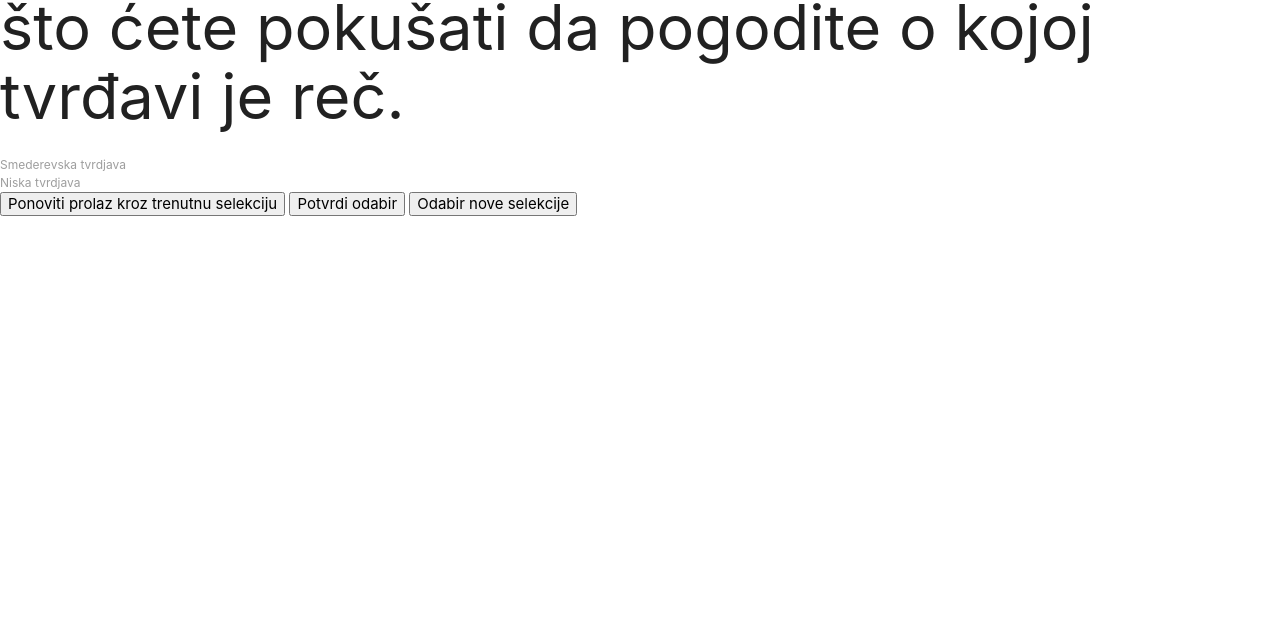
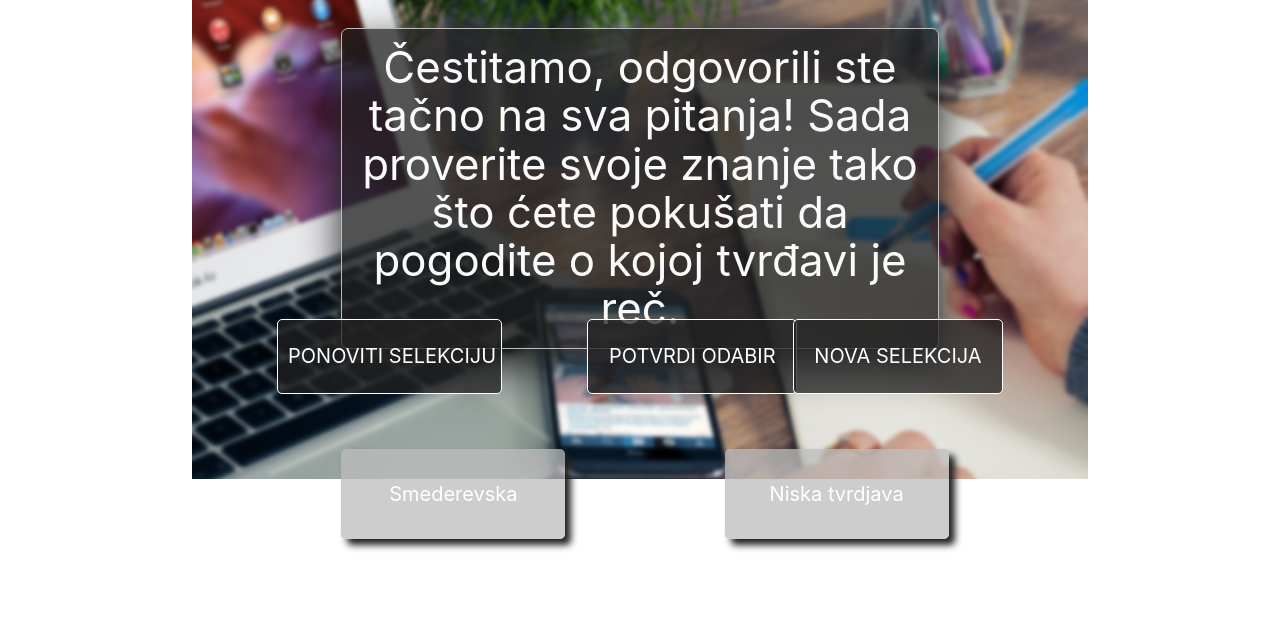
Before and after one commit to Zarke/final_test_quiz, a PHP site: page /choice.php in a window 1280 px wide. Shown: the part 281-910 px from the top of the page. Before the commit the page ends 497 px from the top, so only its background shows below. Run offline with PHP 8.4, Linux system fonts and the light colour scheme.

Commit message:
finished styling choice.php page

```diff
--- a/choice.php
+++ b/choice.php
@@ -6,39 +6,41 @@
     <script src="javascript/main.js"></script>
     <link rel="stylesheet" type="text/css" href="css/choice.css">
     <script>
-        //table backgroud image is dinamicaly set base on the selected question set
         $(document).ready(function(){
-
+            $(".img_check__form-possible_answer").on('click',function(){
+                $(".img_check__form-possible_answer").removeClass("active");
+                $(this).addClass("active");
+            });
         });
     </script>
     </head>
 
-    <body>
-        <table class="img__cover">
+    <body class="container">
+        <table class="responsive-table table__img">
             <tr>
-                <td class="img__section 0"></td>
-                <td class="img__section 1"></td>
-                <td class="img__section 2"></td>
+                <td class="img__section table__img--section id-0"></td>
+                <td class="img__section table__img--section id-1"></td>
+                <td class="img__section table__img--section id-2"></td>
             </tr>
             <tr>
-                <td class="img__section 3"></td>
-                <td class="img__section 4"></td>
-                <td class="img__section 5"></td>
+                <td class="img__section table__img--section id-3"></td>
+                <td class="img__section table__img--section id-4"></td>
+                <td class="img__section table__img--section id-5"></td>
             </tr>
             <tr>
-                <td class="img__section 6"></td>
-                <td class="img__section 7"></td>
-                <td class="img__section 8"></td>
+                <td class="img__section table__img--section id-6"></td>
+                <td class="img__section table__img--section id-7"></td>
+                <td class="img__section table__img--section id-8"></td>
             </tr>
         </table>
-        <div id="mainlast">
-            <form method="post" class="formlast">
-                <h1 class="captionlast">Čestitamo, odgovorili ste tačno na sva pitanja! Sada proverite svoje znanje tako što ćete pokušati da pogodite o kojoj tvrđavi je reč.</h1>
+        <section class="row img_check">
+            <form method="post" class="img_check__form">
+                <h3 class="img_check__form-heading col m8 offset-m2 center-align">Čestitamo, odgovorili ste tačno na sva pitanja! Sada proverite svoje znanje tako što ćete pokušati da pogodite o kojoj tvrđavi je reč.</h3>
                 <?php $choice->checkbox_listing(); $choice->choose_action();?>
-                <input type="submit" class="buttonlast" name="rerun" value="Ponoviti prolaz kroz trenutnu selekciju"/>
-                <input type="submit" class="buttonlast3" name="check" value="Potvrdi odabir"/>
-                <input type="submit" class="buttonlast2" name="new_selection" value="Odabir nove selekcije"/>
+                <input type="submit" class="img_check__form-btn btn-rerun" name="rerun" value="Ponoviti selekciju"/>
+                <input type="submit" class="img_check__form-btn btn-check" name="check" value="Potvrdi odabir"/>
+                <input type="submit" class="img_check__form-btn btn-new_selection" name="new_selection" value="Nova selekcija"/>
             </form>
-        </div>
+        </section>
     </body>
 </html>
--- a/includes/choices.php
+++ b/includes/choices.php
@@ -39,7 +39,7 @@
             $this->get_json();
             $this->fortress_arr = $this->documents->{'lista tvrdajva'};
             foreach( $this->fortress_arr as $key => $value){
-                echo "<input class='checkbox' id='".$key."' type='radio' name= 'radio_btn[]' value=" .$key.">"."<label for='".$key."'>".$value."</label>"."<br>";
+                echo "<input class='checkbox' id='".$key."' type='radio' name= 'radio_btn[]' value=" .$key.">"."<label class='img_check__form-possible_answer col m3 offset-m2' for='".$key."'>".$value."</label>"."<br>";
             }
         }
         //method that cheks if the corect answer was chosen in the checkbox list
--- a/includes/question.php
+++ b/includes/question.php
@@ -182,7 +182,7 @@
                $id_answer = 0;
                $unchecked_correct = $this->answers;
 
-               if (!isset($_POST['selected_answers']) ){
+               if (!isset($_POST['selected_answers'])){
                     echo("<script>alert(\"Molim odaberite bar jedan od ponudjenih odgovora\")</script>");
                } else  {
                     $answer = $_POST['selected_answers'];
--- a/sass/choice.scss
+++ b/sass/choice.scss
@@ -55,42 +55,19 @@
     }
 }
 
-.img__section{
+.img_section{
     background-color: color("deep-orange",'accent-3');
 }
-.question{
-    background: url(../images/question-background.jpg);
+.img_check{
+    background: url(../images/choice_bckg.jpg);
     background-size: cover;
     height: 60vh;
     position: relative;
-    &__answers{
-        background-color: rgba($color: color("grey","darken-4"), $alpha: 0.6);
-        box-shadow: 0 -.666rem 1.3rem -2px color("grey","darken-4") inset;
-        display: flex;
-        align-items: center;
-        justify-content: center;
-        color: color("shades","white");
 
-        &--correct{
-            @include answer;
-            background-color: color("green","darken-1");
-            width: 100%;
-        }
-
-        &--incorrect{
-            @include answer;
-            background-color: color("materialize-red","darken-1");
-            width:50%;
-        }
-        &--unchecked{
-            @include answer;
-            background-color: color("blue","darken-1");
-            width:50%;
-        }
-    }
     &__form{
         &-heading{
             background-color:rgba($color: color("grey","darken-4"), $alpha: 0.75);
+            padding: 1rem!important;
             box-shadow: 0 1rem 2.667rem color("grey","darken-4");
             color:color("grey","lighten-5");
             border-radius: 7px;
@@ -102,6 +79,7 @@
             background-color:rgba($color: map-get($grey,'lighten-1'), $alpha: 0.75);
             box-shadow: .4rem .4rem .5rem map-get($grey,'darken-4');
             height: 6rem;
+            color: color('shades','white');
             vertical-align: middle;
             line-height: 6rem;
             margin-bottom: 3rem;
@@ -119,7 +97,7 @@
             border: 1px solid color("shades","white");
             text-transform: uppercase;
             height: 5rem;
-            width: 13rem;
+            width: 14rem;
             cursor: pointer;
             transition: all .2s;
             &:hover{
@@ -137,9 +115,13 @@
     }
 }
 
-.btn-next{
-    right: 10rem;
+.btn-rerun{
+    left: 5rem;
+    width: 15rem!important;
 }
-.btn-submit{
-    left: 10rem;
+.btn-check{
+    left: 43%;
 }
+.btn-new_selection{
+    right: 5rem;
+}
```
Also changed, not shown: quiz.php (+0 -18 lines), css/choice.css.
